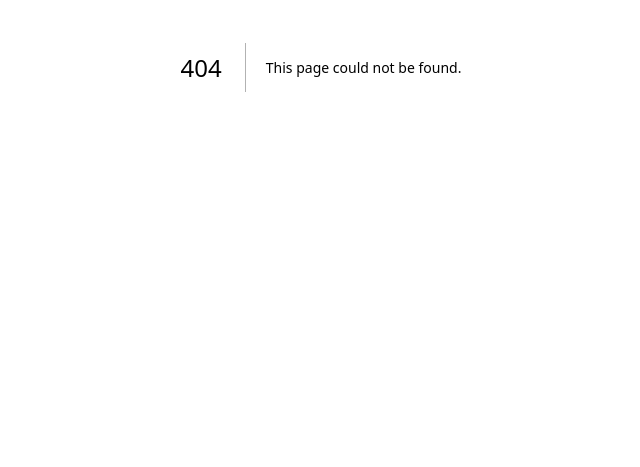
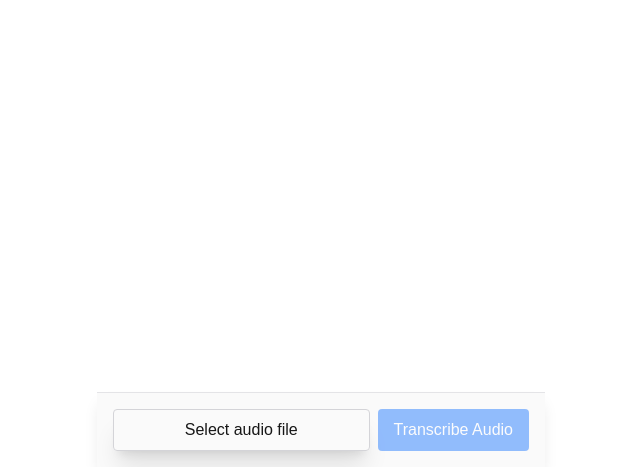
Before and after one commit to tquang2410/nextjs-ai, a Next.js app: page /ui/transcribe-audio in a window 1280 px wide. Before the commit this address had no page. Shown: the part 333-800 px from the top of the page, without its empty margins (319-959 px from the left). Built offline with nearby package versions, Linux system fonts and the light colour scheme.

Commit message:
Add structured array ui

```diff
--- /dev/null
+++ b/src/app/ui/transcribe-audio/page.tsx
@@ -0,0 +1,135 @@
+"use client";
+import { useState, useRef } from "react";
+
+interface TranscriptResult {
+    text: string;
+    segments?: Array<{ start: number; end: number; text: string }>;
+    language?: string;
+    durationInSeconds?: number;
+}
+export default function TranscribeAudioPage(){
+    const [isLoading, setIsLoading] = useState(false);
+    const [error, setError] = useState<string | null>(null);
+    const [transcript, setTranscript] = useState<TranscriptResult | null>(null); // Dùng để lưu trữ kết quả chuyển đổi âm thanh thành văn bản
+    const [selectedFile, setSelectedFile] = useState<File | null>(null); // Dùng để lưu trữ file âm thanh được chọn
+    const fileInputRef = useRef<HTMLInputElement>(null); // Tham chiếu đến input file
+    const handleFileChange = (event: React.ChangeEvent<HTMLInputElement>) => {
+        const file = event.target.files?.[0];
+        if (file) {
+            setSelectedFile(file);
+            setTranscript(null);
+            setError(null);
+        }
+    };
+    const handleSubmit = async (event: React.FormEvent<HTMLFormElement>)=> {
+        event.preventDefault();
+        if(!selectedFile){
+            setError("Please select an audio file.");
+            return;
+        }
+        setIsLoading(true);
+        setError(null);
+        try {
+            const formData = new FormData();
+            formData.append("audio", selectedFile);
+            const response = await fetch("/api/transcribe-audio", {
+                method: "POST",
+                body: formData,
+            });
+            if (!response.ok) {
+                throw new Error("Failed to transcribe audio");
+            }
+            const data = await response.json();
+            setTranscript(data);
+            setSelectedFile(null);
+            if (fileInputRef.current) {
+                fileInputRef.current.value = "";
+            }
+        } catch (error) {
+            console.error("Error transcribing audio:", error);
+            setError(
+                error instanceof Error
+                    ? error.message
+                    : "Something went wrong. Please try again."
+            );
+        } finally {
+            setIsLoading(false);
+        }
+    };
+    const resetForm = () => {
+        setSelectedFile(null);
+        setTranscript(null);
+        setError(null);
+        if (fileInputRef.current) {
+            fileInputRef.current.value = "";
+        }
+    };
+
+    return (
+        <div className="flex flex-col w-full max-w-md py-24 mx-auto stretch">
+            {error && <div className="text-red-500 mb-4">{error}</div>}
+
+            {isLoading && (
+                <div className="text-center mb-4">Transcribing audio...</div>
+            )}
+            {
+                transcript && !isLoading && (
+                    <div className="mb-8 p-4 bg-zinc-100 dark:bg-zinc-800 rounded-lg">
+                        <h3 className="font-semibold mb-2">Transcript:</h3>
+                        <p className="whitespace-pre-wrap">{transcript.text}</p>
+                        {transcript?.language && (
+                            <p className="text-sm text-gray-600 dark:text-gray-400 mt-2">
+                                Language: {transcript.language}
+                            </p>
+                        )}
+
+                        {transcript?.durationInSeconds && (
+                            <p className="text-sm text-gray-600 dark:text-gray-400">
+                                Duration: {transcript.durationInSeconds.toFixed(1)} seconds
+                            </p>
+                        )}
+                    </div>
+                )
+            }
+            <form
+                onSubmit={handleSubmit}
+                className="fixed bottom-0 w-full max-w-md mx-auto left-0 right-0 p-4 bg-zinc-50 dark:bg-zinc-950 border-t border-zinc-200 dark:border-zinc-800 shadow-lg">
+                <div className="flex flex-col gap-2">
+                    {selectedFile && (
+                        <div className="flex items-center justify-between text-sm text-gray-600 dark:text-gray-400">
+                            <span>Selected: {selectedFile.name}</span>
+                            <button
+                                type="button"
+                                onClick={resetForm}
+                                className="text-red-500 hover:text-red-600"
+                            >
+                                Remove
+                            </button>
+                        </div>
+                    )}
+                    <div className="flex gap-2">
+                    <input
+                        ref={fileInputRef}
+                        type="file"
+                        accept="audio/*"
+                        className="hidden"
+                        id="audio-upload"
+                        onChange={handleFileChange}
+                    />
+                    <label htmlFor="audio-upload"
+                           className="flex-1 dark:bg-zinc-800 p-2 border border-zinc-300 dark:border-zinc-700 rounded shadow-xl cursor-pointer hover:bg-zinc-100 dark:hover:bg-zinc-700 text-center"
+                    >
+                        {selectedFile ? "Change file" : "Select audio file"}
+                    </label>
+                    <button type="submit"
+                            disabled={isLoading || !selectedFile}
+                            className="bg-blue-500 text-white px-4 py-2 rounded hover:bg-blue-600 transition-colors disabled:opacity-50 disabled:cursor-not-allowed"
+                    >
+                        Transcribe Audio
+                    </button>
+                </div>
+                </div>
+            </form>
+        </div>
+    )
+}
```
